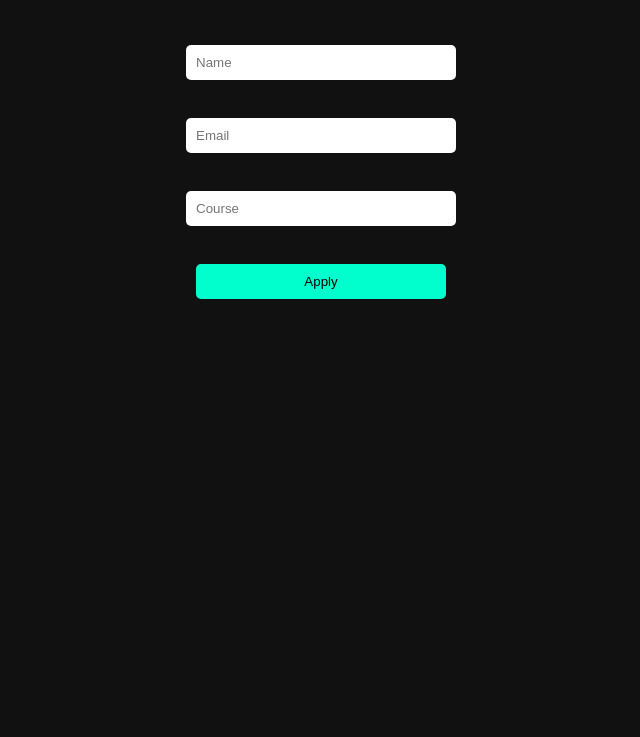
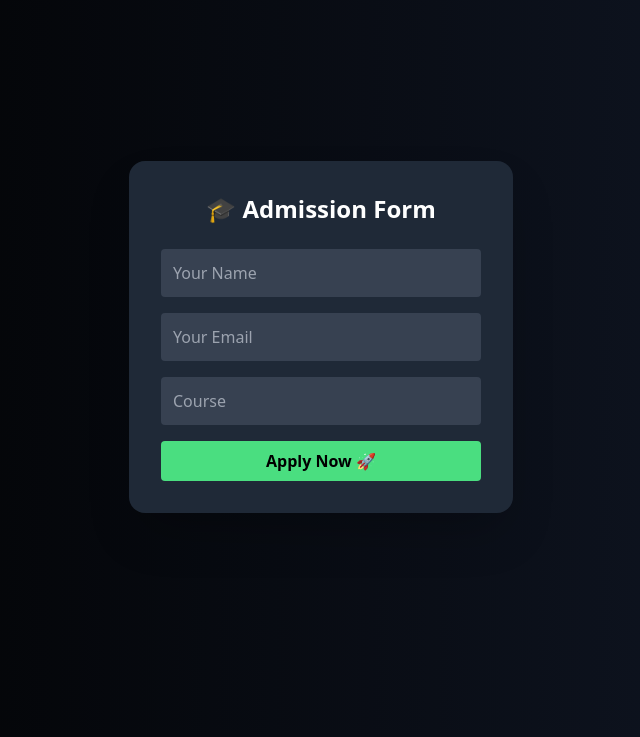
Before and after one commit to rajdeep3780/admission-portal, a website: page index.html in a window 1280 px wide. Shown: the part 63-800 px from the top of the page, without its empty margins (319-959 px from the left). Drawn offline with nearby package versions, Linux system fonts and the light colour scheme.

Commit message:
UI upgrade

```diff
--- a/index.html
+++ b/index.html
@@ -1,44 +1,30 @@
 <!DOCTYPE html>
 <html>
 <head>
-    <style>
-    body {
-      font-family: Arial;
-      background: #111;
-      color: white;
-      text-align: center;
-    }
+  <title>Admission Portal</title>
+  <script src="https://cdn.tailwindcss.com"></script>
+</head>
+<body class="bg-gradient-to-r from-black to-gray-900 text-white flex items-center justify-center h-screen">
 
-    form {
-      margin-top: 50px;
-    }
+  <div class="bg-gray-800 p-8 rounded-2xl shadow-2xl w-96">
+    <h1 class="text-2xl font-bold text-center mb-6">🎓 Admission Form</h1>
 
-    input, button {
-      padding: 10px;
-      margin: 10px;
-      width: 250px;
-      border-radius: 5px;
-      border: none;
-    }
+    <form action="/submit" method="POST" class="flex flex-col gap-4">
+      <input type="text" name="name" placeholder="Your Name" required
+        class="p-3 rounded bg-gray-700 outline-none">
 
-    button {
-      background: #00ffcc;
-      cursor: pointer;
-    }
-  </style>
-  <title>Admission Form</title>
-</head>
-<body>
+      <input type="email" name="email" placeholder="Your Email" required
+        class="p-3 rounded bg-gray-700 outline-none">
 
-  <h2>Admission Form</h2>
+      <input type="text" name="course" placeholder="Course" required
+        class="p-3 rounded bg-gray-700 outline-none">
 
-  <form action="/submit" method="POST">
-    <input type="text" name="name" placeholder="Name" required><br><br>
-    <input type="email" name="email" placeholder="Email" required><br><br>
-    <input type="text" name="course" placeholder="Course" required><br><br>
-
-    <button type="submit">Apply</button>
-  </form>
+      <button type="submit"
+        class="bg-green-400 text-black font-bold py-2 rounded hover:bg-green-300 transition">
+        Apply Now 🚀
+      </button>
+    </form>
+  </div>
 
 </body>
 </html>
--- a/server.js
+++ b/server.js
@@ -1,3 +1,8 @@
+const PORT = process.env.PORT || 3000;
+
+app.listen(PORT, () => {
+  console.log("Server running...");
+});
 const express = require("express");
 const bodyParser = require("body-parser");
 const nodemailer = require("nodemailer");
```
